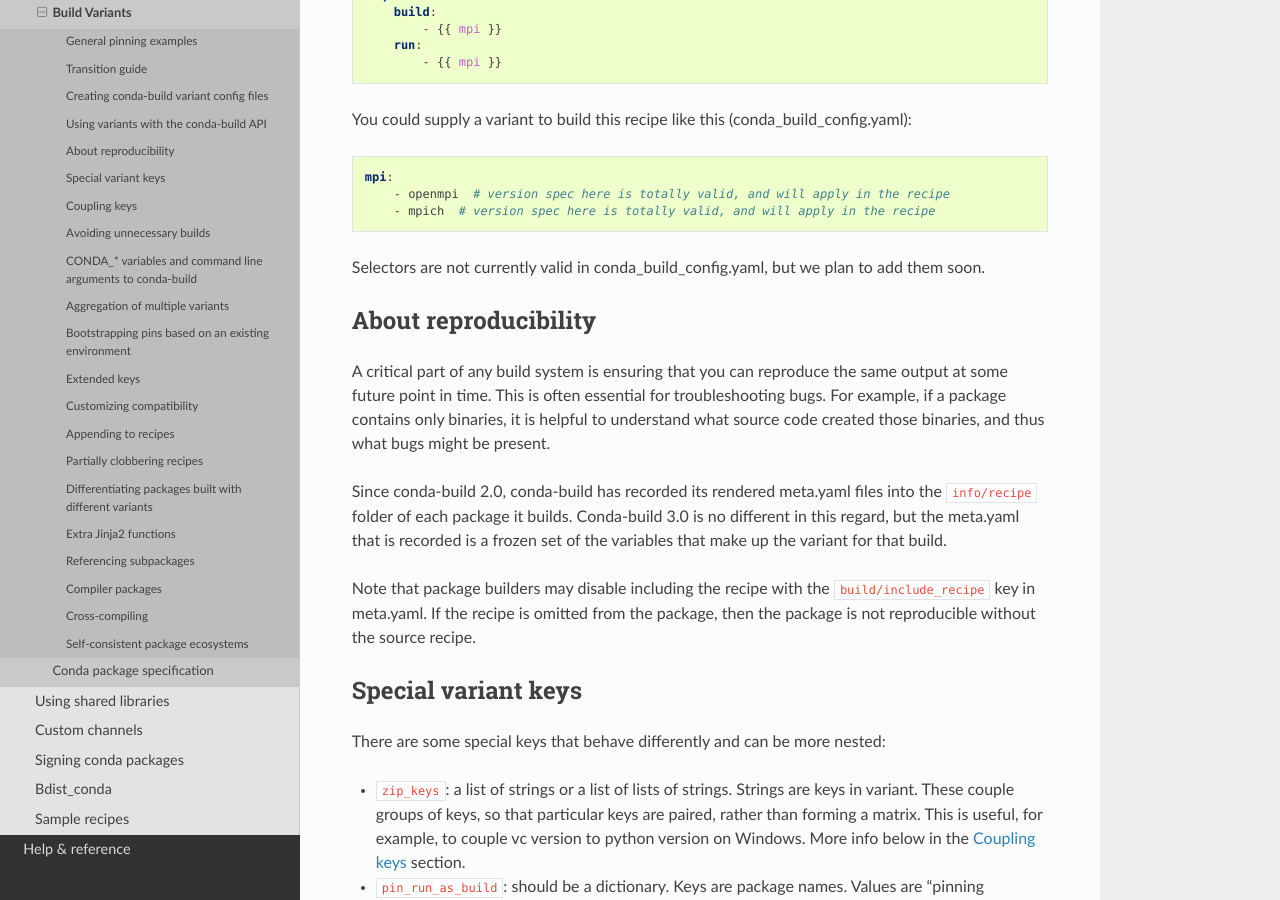
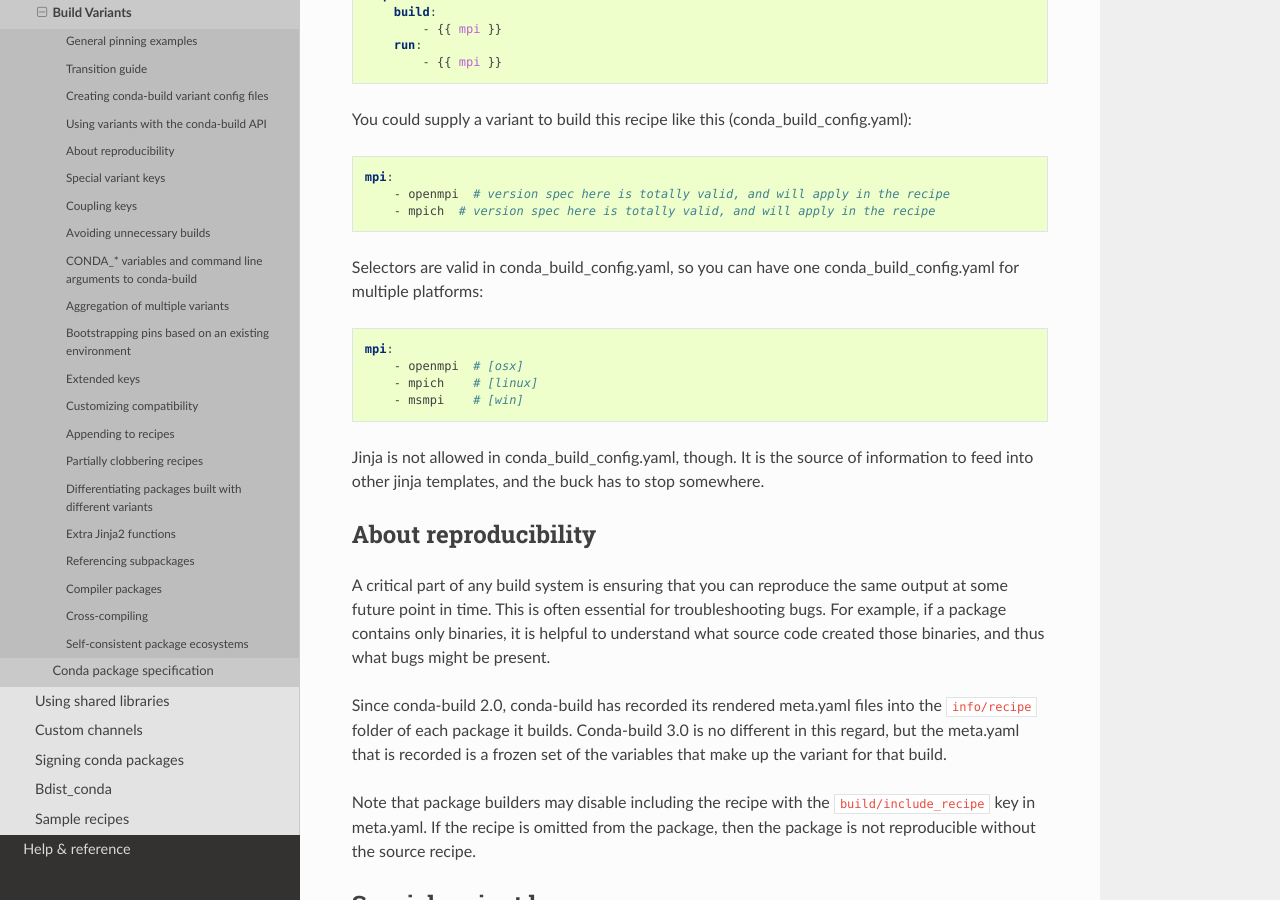
Before and after one commit to conda/conda-docs, a Sphinx documentation site: the page built from docs/source/building/variants.rst, in a window 1280 px wide and 900 px high, scrolled down 6356 px. Built offline with Sphinx 7.4.7 and the Read the Docs theme 2.0.0, drawn with Linux system fonts in a browser that asks for light colours.

Commit message:
document selectors in conda_build_config.yaml

```diff
--- a/docs/source/building/variants.rst
+++ b/docs/source/building/variants.rst
@@ -374,8 +374,20 @@ You could supply a variant to build this recipe like this (conda_build_config.ya
         - openmpi  # version spec here is totally valid, and will apply in the recipe
         - mpich  # version spec here is totally valid, and will apply in the recipe
 
-Selectors are not currently valid in conda_build_config.yaml, but we plan to
-add them soon.
+Selectors are valid in conda_build_config.yaml, so you can have one
+conda_build_config.yaml for multiple platforms:
+
+.. code-block:: yaml
+
+    mpi:
+        - openmpi  # [osx]
+        - mpich    # [linux]
+        - msmpi    # [win]
+
+
+Jinja is not allowed in conda_build_config.yaml, though. It is the source of
+information to feed into other jinja templates, and the buck has to stop
+somewhere.
 
 
 About reproducibility
```
